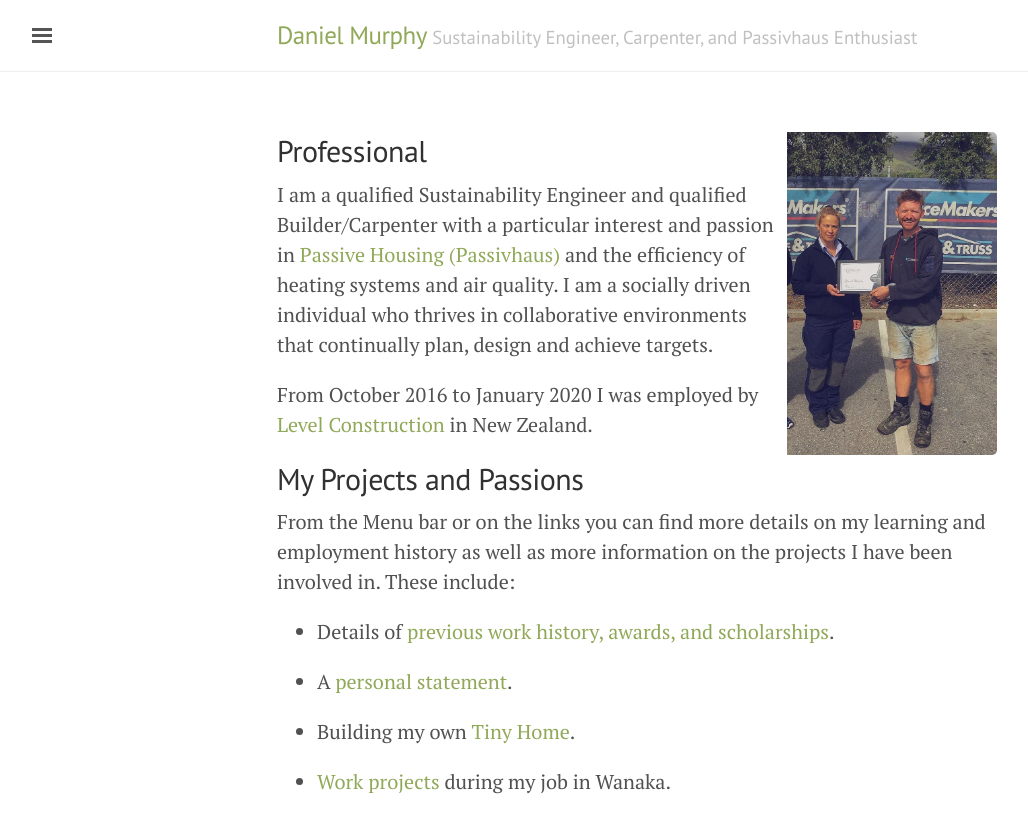
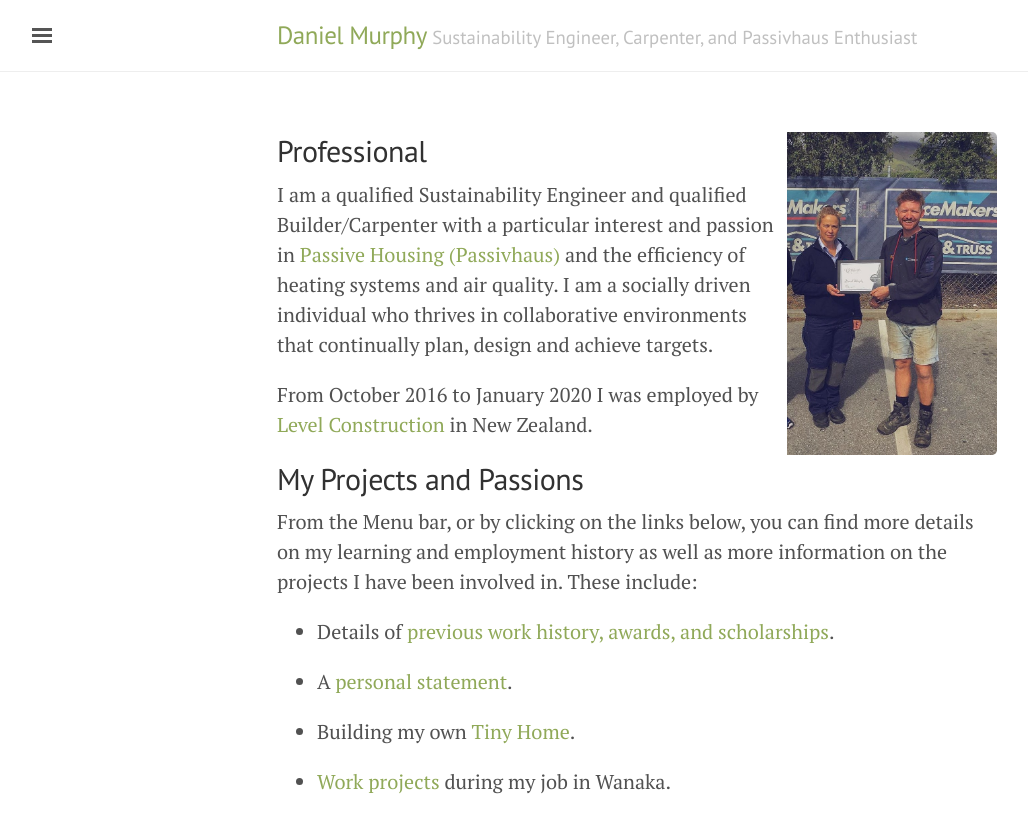
Before and after one commit to danielkmurphy/danielkmurphy.github.io, a Jekyll site: the page built from index.md, in a window 1280 px wide. Shown: the top 833 px of the page, without its empty margins (3-1031 px from the left). Built offline with Jekyll 4.4.1, drawn with Linux system fonts in a browser that asks for light colours.

Commit message:
Update index.md

```diff
--- a/index.md
+++ b/index.md
@@ -13,7 +13,7 @@ From October 2016 to January 2020 I was employed by [Level Construction](https:/
 
 ## My Projects and Passions
 
-From the Menu bar or on the links you can find more details on my learning and employment history as well as more information on the projects I have been involved in. These include:
+From the Menu bar, or by clicking on the links below, you can find more details on my learning and employment history as well as more information on the projects I have been involved in. These include:
 
 * Details of [previous work history, awards, and scholarships](danielkmurphy.github.io/education).
 
```
